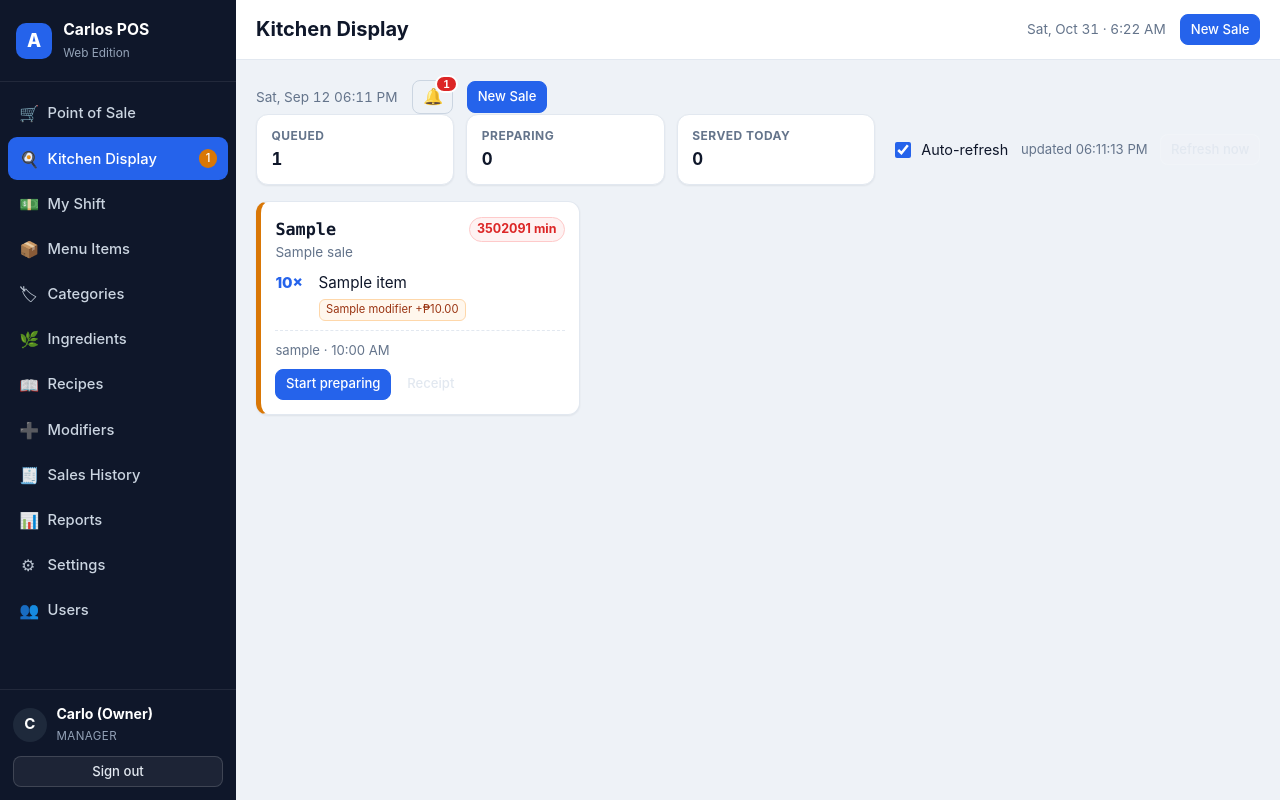
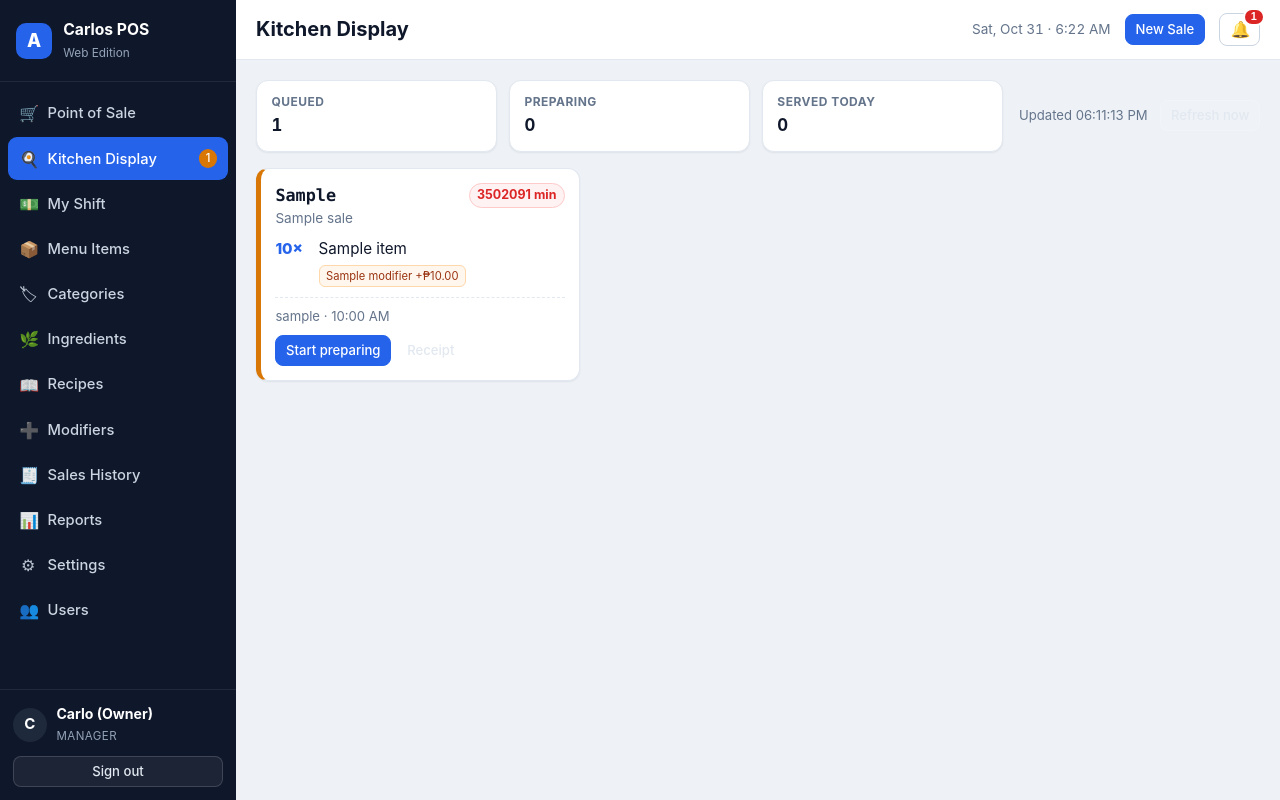
Before and after one commit to gamernoob24/Carlos-pos, a PHP site: page /Carlos-pos/index.php?page=kitchen&action=advance in a window 1280 px wide. Run offline with PHP 8.4, Linux system fonts and the light colour scheme; a user stored in the database is signed in; data comes from the database, SQL or seed files in the repository; tables that the repository leaves empty hold one stand-in row (values such as "Sample post"); some libraries are stand-ins or nearby versions.

Commit message:
fix notification bar

```diff
--- a/app/views/kitchen.php
+++ b/app/views/kitchen.php
@@ -5,13 +5,17 @@ $served = $data['served'];
 ?>
 <div class="kitchen-head">
   <div class="kpi-row compact" style="flex:1;margin:0">
-    <div class="kpi"><span>Queued</span><strong class="<?= $data['counts']['queued'] > 4 ? 'text-bad' : '' ?>"><?= e($data['counts']['queued']) ?></strong></div>
+    <div class="kpi"><span>Queued</span><strong
+        class="<?= $data['counts']['queued'] > 4 ? 'text-bad' : '' ?>"><?= e($data['counts']['queued']) ?></strong>
+    </div>
     <div class="kpi"><span>Preparing</span><strong><?= e($data['counts']['preparing']) ?></strong></div>
     <div class="kpi"><span>Served today</span><strong><?= e(count($served)) ?></strong></div>
   </div>
   <div class="kitchen-meta">
-    <label class="check"><input type="checkbox" id="autoRefresh" checked> <span>Auto-refresh</span></label>
-    <span class="muted small" id="lastUpdate">updated <?= e(date('h:i:s A')) ?></span>
+    <input type="checkbox" id="autoRefresh" checked hidden>
+    <span class="muted small" id="lastUpdate">Updated
+      <?= e(date('h:i:s A')) ?>
+    </span>
     <a class="btn btn-ghost btn-sm" href="<?= e(base_url('index.php?page=kitchen')) ?>">Refresh now</a>
   </div>
 </div>
@@ -47,7 +51,8 @@ $served = $data['served'];
                   <span class="oc-mods">
                     <?php foreach ($item['modifiers'] as $m): ?>
                       <span class="mod-chip <?= (float) $m['price_delta'] > 0 ? 'paid' : 'free' ?>">
-                      <?= e($m['modifier_name']) ?><?= (float) $m['price_delta'] > 0 ? ' +' . e(money($m['price_delta'])) : '' ?>
+                        <?= e($m['modifier_name']) ?>
+                        <?= (float) $m['price_delta'] > 0 ? ' +' . e(money($m['price_delta'])) : '' ?>
                       </span>
                     <?php endforeach; ?>
                   </span>
@@ -58,7 +63,8 @@ $served = $data['served'];
         </ul>
 
         <div class="oc-foot">
-        <span class="muted small"><?= e($order['user_name']) ?> · <?= e(date('h:i A', strtotime($order['created_at']))) ?></span>
+          <span class="muted small"><?= e($order['user_name']) ?> ·
+            <?= e(date('h:i A', strtotime($order['created_at']))) ?></span>
           <div class="oc-actions">
             <form method="post" action="<?= e(base_url('index.php?page=kitchen&action=advance')) ?>">
               <?= csrf_field() ?>
@@ -78,10 +84,19 @@ $served = $data['served'];
 
 <?php if ($served): ?>
   <div class="card">
-  <div class="card-head"><h3>Served today</h3></div>
+    <div class="card-head">
+      <h3>Served today</h3>
+    </div>
     <div class="table-wrap">
       <table class="table">
-      <thead><tr><th>Order</th><th>Ready</th><th>Cashier</th><th class="right">Total</th></tr></thead>
+        <thead>
+          <tr>
+            <th>Order</th>
+            <th>Ready</th>
+            <th>Cashier</th>
+            <th class="right">Total</th>
+          </tr>
+        </thead>
         <tbody>
           <?php foreach ($served as $s): ?>
             <tr>
@@ -100,7 +115,9 @@ $served = $data['served'];
 <script>
   /* Live kitchen queue: poll the API, reload only when something changed. */
   (function () {
-  var signature = <?= json_encode(implode('|', array_map(function ($o) { return $o['id'] . ':' . $o['status']; }, $orders)), JSON_HEX_TAG) ?>;
+    var signature = <?= json_encode(implode('|', array_map(function ($o) {
+      return $o['id'] . ':' . $o['status'];
+    }, $orders)), JSON_HEX_TAG) ?>;
     var box = document.getElementById('autoRefresh');
     var stamp = document.getElementById('lastUpdate');
 
--- a/app/views/layout/header.php
+++ b/app/views/layout/header.php
@@ -105,6 +105,13 @@ $navItems = [
           <div class="topbar-meta">
             <span class="clock" id="clock"><?= e(date('D, M d · h:i A')) ?></span>
             <a class="btn btn-primary btn-sm" href="<?= e(base_url('index.php?page=pos')) ?>">New Sale</a>
+
+
+            <!-- Notification Bell Button -->
+            <button type="button" class="icon-btn-nav" id="notifBtn" title="Notifications" aria-label="Notifications">
+              <span class="ico ico-bell" aria-hidden="true">🔔</span>
+              <span class="notif-badge" id="notifBadge" hidden>0</span>
+            </button>
           </div>
         </header>
 
@@ -122,17 +129,8 @@ $navItems = [
             <?php endforeach; ?>
           <?php endif; ?>
           <!-- In app/views/layout/header.php inside <div class="topbar-meta"> -->
-          <div class="topbar-meta">
-            <span class="clock" id="clock"><?= e(date('D, M d   h:i A')) ?></span>
 
-            <!-- Notification Bell Button -->
-            <button type="button" class="icon-btn-nav" id="notifBtn" title="Notifications" aria-label="Notifications">
-              <span class="ico ico-bell" aria-hidden="true">🔔</span>
-              <span class="notif-badge" id="notifBadge" hidden>0</span>
-            </button>
 
-            <a class="btn btn-primary btn-sm" href="<?= e(base_url('index.php?page=pos')) ?>">New Sale</a>
-          </div>
 
           <!-- Slide-out Notification Drawer -->
           <div class="notif-drawer" id="notifDrawer" hidden>
```
Lines whose indentation alone changed are shown as unchanged.
